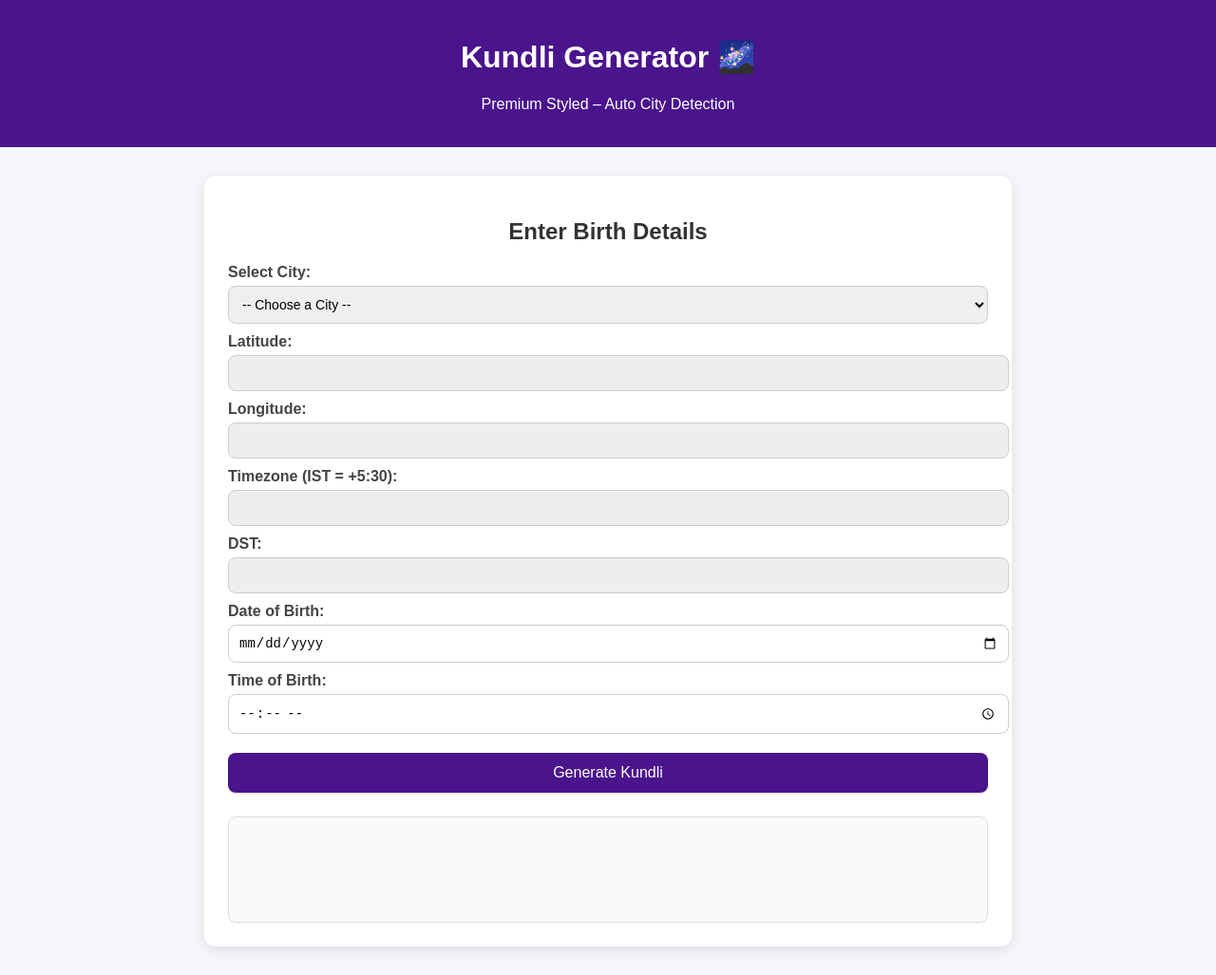
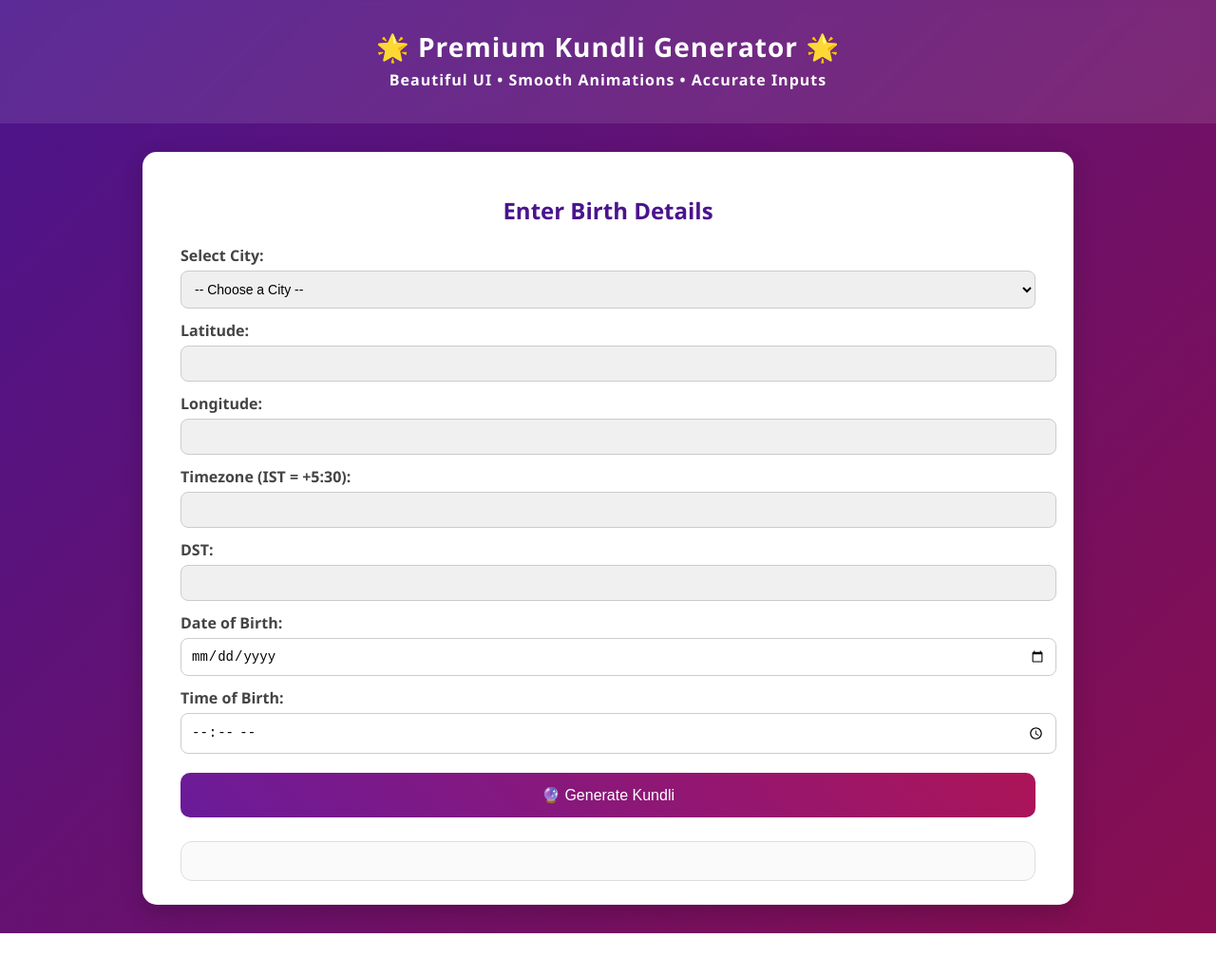
Before and after one commit to DivinePath-By-Poornika/my-kundali, a plain HTML site: page index.html in a window 1280 px wide. Shown: the whole page at 95% size. After the commit the page ends 983 px from the top, so only its background shows below. Drawn offline with Linux system fonts and the light colour scheme.

Commit message:
Update index.html

```diff
--- a/index.html
+++ b/index.html
@@ -2,36 +2,42 @@
 <html lang="en">
 <head>
   <meta charset="UTF-8">
-  <title>Kundli Generator 🌌</title>
+  <title>Premium Kundli Generator 🌌</title>
   <style>
     body {
-      font-family: Arial, sans-serif;
-      background: #f5f7fa;
+      font-family: 'Segoe UI', Tahoma, Geneva, Verdana, sans-serif;
+      background: linear-gradient(135deg, #4a148c, #880e4f);
       margin: 0;
       padding: 0;
+      color: #333;
     }
     header {
-      background: #4a148c;
-      color: #fff;
-      padding: 20px;
+      background: rgba(255,255,255,0.1);
+      color: white;
       text-align: center;
+      padding: 30px;
+      font-size: 28px;
+      font-weight: bold;
+      letter-spacing: 1px;
+      backdrop-filter: blur(6px);
     }
     .container {
-      max-width: 800px;
+      max-width: 900px;
       margin: 30px auto;
-      background: #fff;
-      border-radius: 12px;
-      box-shadow: 0 4px 15px rgba(0,0,0,0.1);
-      padding: 25px;
+      background: white;
+      border-radius: 15px;
+      box-shadow: 0 8px 25px rgba(0,0,0,0.2);
+      padding: 25px 40px;
+      animation: fadeIn 0.7s ease-in-out;
     }
     h2 {
       text-align: center;
       margin-bottom: 20px;
-      color: #333;
+      color: #4a148c;
     }
     label {
       font-weight: bold;
-      margin-top: 10px;
+      margin-top: 12px;
       display: block;
       color: #444;
     }
@@ -42,39 +48,67 @@
       border-radius: 8px;
       border: 1px solid #ccc;
       font-size: 14px;
+      transition: 0.3s;
+    }
+    input:focus, select:focus {
+      border-color: #880e4f;
+      box-shadow: 0 0 8px rgba(136,14,79,0.3);
+      outline: none;
     }
     input[readonly] {
-      background: #eee;
+      background: #f0f0f0;
       cursor: not-allowed;
     }
     .btn {
-      background: #4a148c;
+      background: linear-gradient(45deg,#6a1b9a,#ad1457);
       color: white;
       border: none;
-      padding: 12px 18px;
+      padding: 14px;
       font-size: 16px;
-      border-radius: 8px;
+      border-radius: 10px;
       margin-top: 20px;
       cursor: pointer;
       width: 100%;
+      transition: 0.3s;
     }
     .btn:hover {
-      background: #6a1b9a;
+      background: linear-gradient(45deg,#4a148c,#880e4f);
+      transform: scale(1.03);
     }
     #output {
       margin-top: 25px;
-      padding: 15px;
+      padding: 20px;
+      border-radius: 12px;
+      border: 1px solid #ddd;
       background: #fafafa;
-      border-radius: 8px;
-      border: 1px solid #ddd;
-      min-height: 80px;
+      animation: fadeInUp 0.6s ease;
+    }
+    .card {
+      background: white;
+      border-radius: 12px;
+      box-shadow: 0 4px 15px rgba(0,0,0,0.1);
+      padding: 20px;
+      margin: 15px 0;
+      animation: zoomIn 0.6s ease;
+    }
+    @keyframes fadeIn {
+      from { opacity: 0; transform: translateY(-20px); }
+      to { opacity: 1; transform: translateY(0); }
+    }
+    @keyframes fadeInUp {
+      from { opacity: 0; transform: translateY(20px); }
+      to { opacity: 1; transform: translateY(0); }
+    }
+    @keyframes zoomIn {
+      from { transform: scale(0.9); opacity: 0; }
+      to { transform: scale(1); opacity: 1; }
     }
   </style>
 </head>
 <body>
   <header>
-    <h1>Kundli Generator 🌌</h1>
-    <p>Premium Styled – Auto City Detection</p>
+    🌟 Premium Kundli Generator 🌟
+    <p style="font-size:16px; margin:5px 0;">Beautiful UI • Smooth Animations • Accurate Inputs</p>
   </header>
 
   <div class="container">
@@ -111,7 +145,7 @@
     <label for="tob">Time of Birth:</label>
     <input type="time" id="tob">
 
-    <button class="btn" onclick="generateKundli()">Generate Kundli</button>
+    <button class="btn" onclick="generateKundli()">🔮 Generate Kundli</button>
 
     <div id="output"></div>
   </div>
@@ -145,7 +179,7 @@
       }
     });
 
-    // Dummy calculation function
+    // Demo Kundli generator
     function generateKundli() {
       const city = document.getElementById("city").value;
       const dob = document.getElementById("dob").value;
@@ -154,14 +188,29 @@
       const lon = document.getElementById("lon").value;
       const tz = document.getElementById("tz").value;
 
+      const outputDiv = document.getElementById("output");
+      outputDiv.innerHTML = "";
+
       if (!city || !dob || !tob) {
-        document.getElementById("output").innerText = "⚠️ Please fill all fields!";
+        outputDiv.innerHTML = `<p style="color:red;">⚠️ Please fill all fields!</p>`;
         return;
       }
 
-      // For demo purposes only (replace with actual astrology logic later)
-      document.getElementById("output").innerText =
-        `✅ Kundli Generated!\n\nCity: ${city.toUpperCase()}\nDOB: ${dob}\nTOB: ${tob}\nLat: ${lat}, Lon: ${lon}, TZ: ${tz}\n\n⚡ Your chart is ready with premium style.`;
+      // Placeholder analysis
+      const cards = [
+        { title: "General Info", text: `City: ${city.toUpperCase()}<br>DOB: ${dob}<br>TOB: ${tob}<br>Lat: ${lat}, Lon: ${lon}, TZ: ${tz}` },
+        { title: "Personality Insights", text: "You are ambitious, creative and analytical. A balance between logic and intuition guides you." },
+        { title: "Career & Finance", text: "Opportunities for growth will come steadily. Patience and consistency bring success." },
+        { title: "Relationships", text: "Strong emotional bonds are highlighted. Communication is key for harmony." },
+        { title: "Health", text: "Focus on mindfulness and balance. Avoid overwork and maintain regular exercise." }
+      ];
+
+      cards.forEach(c => {
+        const card = document.createElement("div");
+        card.className = "card";
+        card.innerHTML = `<h3>${c.title}</h3><p>${c.text}</p>`;
+        outputDiv.appendChild(card);
+      });
     }
   </script>
 </body>
```
